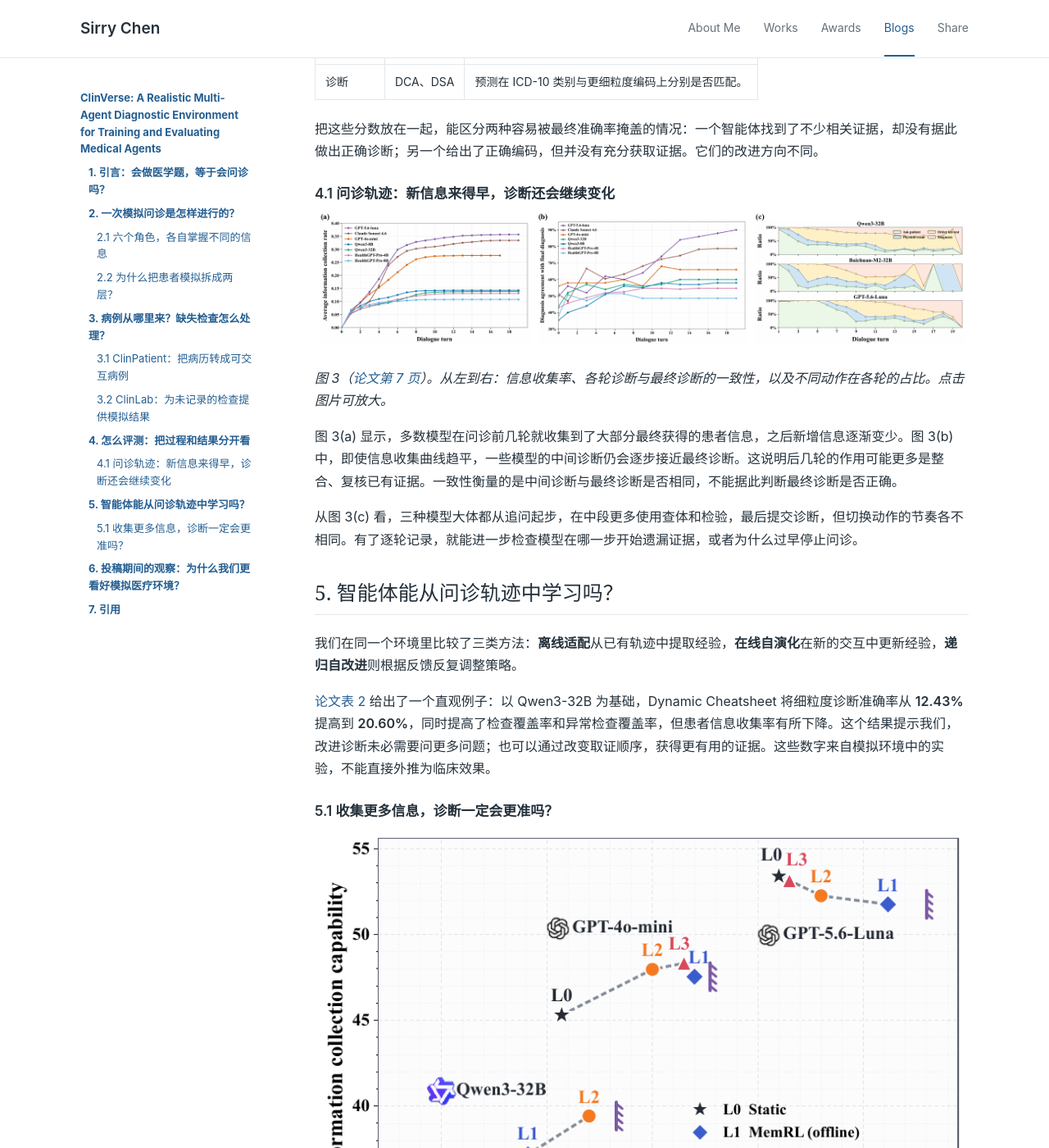
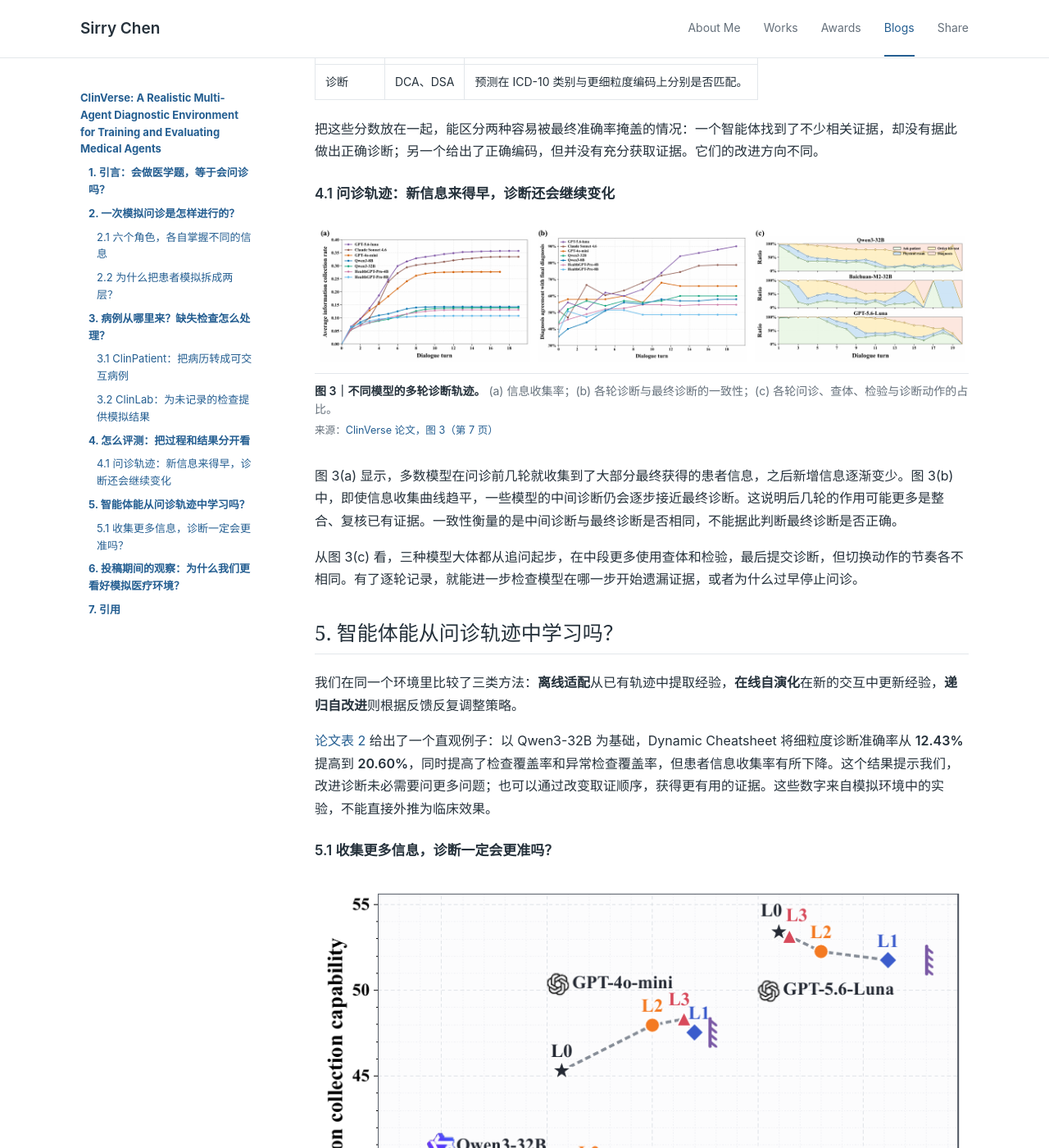
Before and after one commit to SirryChen/SirryChen.github.io, a Jekyll site: the page built from blogs/2026-11-13-ClinVerse-KDD2027.md, in a window 1280 px wide and 1400 px high, scrolled down 2359 px. Shown: the whole window at 82% size. Built offline with Jekyll 4.4.1, drawn with Linux system fonts in a browser that asks for light colours; comment, search, counter and statistics services are not loaded; some of the changed text lies outside the part shown.

Commit message:
Format ClinVerse figures with academic captions

```diff
--- a/assets/css/academic.css
+++ b/assets/css/academic.css
@@ -254,3 +254,10 @@
   ::view-transition-group(*), ::view-transition-old(*), ::view-transition-new(*) { animation: none !important; }
 }
 @media print { .profile, .contents-sidebar, .page-next { display: none; } }
+
+.research-figure { margin: 28px 0 32px; }
+.research-figure > a, .research-figure img { display: block; }
+.research-figure > a { width: fit-content; max-width: 100%; margin-inline: auto; }
+.research-figure figcaption { margin-top: 12px; padding-top: 10px; border-top: 1px solid var(--line); color: var(--muted); font-size: .875em; line-height: 1.6; }
+.research-figure figcaption strong { color: var(--ink); }
+.research-figure .figure-source { display: block; margin-top: 4px; font-size: .9em; }
--- a/blogs/2026-11-13-ClinVerse-KDD2027.md
+++ b/blogs/2026-11-13-ClinVerse-KDD2027.md
@@ -66,9 +66,13 @@
 
 ### 4.1 问诊轨迹：新信息来得早，诊断还会继续变化
 
-[![ClinVerse 论文图 3：随对话轮次变化的信息收集率、诊断一致性和动作分布]({{ '/file/ClinVerse/figure-3-diagnostic-trajectories.png' | relative_url }})]({{ '/file/ClinVerse/figure-3-diagnostic-trajectories.png' | relative_url }})
-
-*图 3（[论文第 7 页](https://arxiv.org/pdf/2610.34878v1#page=7)）。从左到右：信息收集率、各轮诊断与最终诊断的一致性，以及不同动作在各轮的占比。点击图片可放大。*
+<figure class="research-figure">
+  <a href="{{ '/file/ClinVerse/figure-3-diagnostic-trajectories.png' | relative_url }}"><img src="{{ '/file/ClinVerse/figure-3-diagnostic-trajectories.png' | relative_url }}" alt="不同模型的多轮诊断轨迹" loading="lazy"></a>
+  <figcaption>
+    <strong>图 3｜不同模型的多轮诊断轨迹。</strong> (a) 信息收集率；(b) 各轮诊断与最终诊断的一致性；(c) 各轮问诊、查体、检验与诊断动作的占比。
+    <span class="figure-source">来源：<a href="https://arxiv.org/pdf/2610.34878v1#page=7">ClinVerse 论文，图 3（第 7 页）</a></span>
+  </figcaption>
+</figure>
 
 图 3(a) 显示，多数模型在问诊前几轮就收集到了大部分最终获得的患者信息，之后新增信息逐渐变少。图 3(b) 中，即使信息收集曲线趋平，一些模型的中间诊断仍会逐步接近最终诊断。这说明后几轮的作用可能更多是整合、复核已有证据。一致性衡量的是中间诊断与最终诊断是否相同，不能据此判断最终诊断是否正确。
 
@@ -82,9 +86,13 @@
 
 ### 5.1 收集更多信息，诊断一定会更准吗？
 
-[![ClinVerse 论文图 4：不同基础模型经三类自演化方法调整后，信息收集与诊断准确率的变化]({{ '/file/ClinVerse/figure-4-agent-evolution.png' | relative_url }})]({{ '/file/ClinVerse/figure-4-agent-evolution.png' | relative_url }})
-
-*图 4（[论文第 8 页](https://arxiv.org/pdf/2610.34878v1#page=8)）。横轴为两项诊断指标的平均值，纵轴为信息收集率、检查覆盖率和异常检查覆盖率的平均值。点击图片可放大。*
+<figure class="research-figure">
+  <a href="{{ '/file/ClinVerse/figure-4-agent-evolution.png' | relative_url }}"><img src="{{ '/file/ClinVerse/figure-4-agent-evolution.png' | relative_url }}" alt="自演化前后的信息获取与诊断表现" loading="lazy"></a>
+  <figcaption>
+    <strong>图 4｜自演化前后的信息获取与诊断表现。</strong> 横轴为两项诊断指标的均值（DCA、DSA）；纵轴为三项信息获取指标的均值（ICR、TOC、ATC）。
+    <span class="figure-source">来源：<a href="https://arxiv.org/pdf/2610.34878v1#page=8">ClinVerse 论文，图 4（第 8 页）</a></span>
+  </figcaption>
+</figure>
 
 不同模型的变化方向并不一样：Qwen3-32B 的若干改进同时提高了信息获取和诊断分数；GPT-5.6-Luna 在图中部分方法下，即使信息获取的综合分数下降，诊断分数仍有提高。因此，训练后的智能体是否更善于**挑选和利用证据**，值得与“它获取了多少信息”分开考察。
 
```
